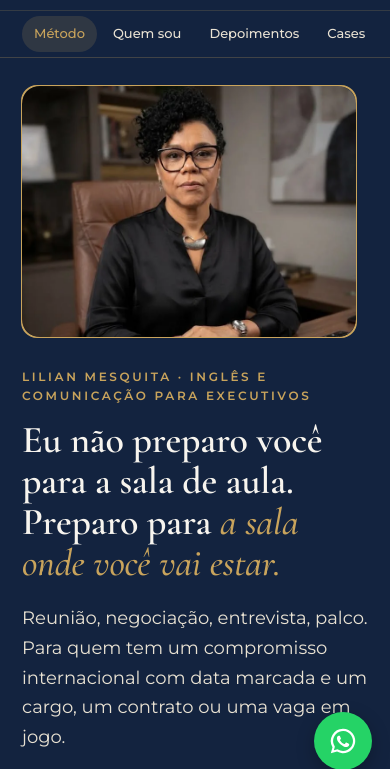
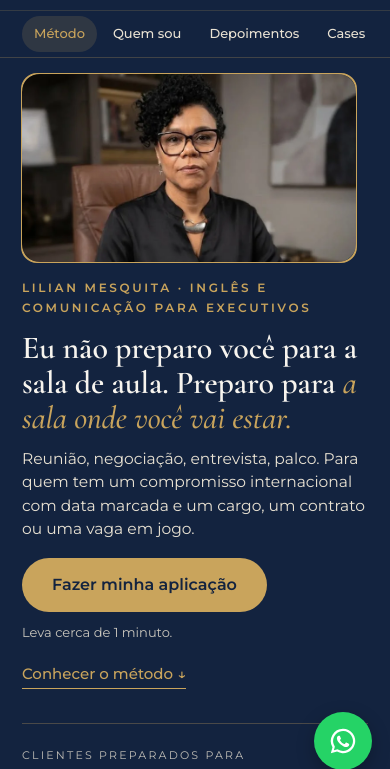
Before and after one commit to LeandroNardiLopes/site-lilian, a plain HTML site: page index.html in a window 390 px wide. Shown: the part 56-825 px from the top of the page. Drawn offline with Linux system fonts and the light colour scheme.

Commit message:
atualizado tamanho hero1

```diff
--- a/assets/css/style.css
+++ b/assets/css/style.css
@@ -73,13 +73,14 @@ header img{height:42px;width:auto}
 main section[id]{scroll-margin-top:118px}
 
 /* 1 hero */
-.hero{padding:28px 0 56px}
-.hero .grid{display:grid;gap:30px}
+.hero{padding:16px 0 56px}
+.hero .grid{display:grid;gap:16px}
 .portrait{position:relative;max-width:420px}
-.portrait img{width:100%;height:auto;aspect-ratio:4/3;object-fit:cover;object-position:50% 24%;border-radius:18px}
+.portrait img{width:100%;height:auto;aspect-ratio:16/9;object-fit:cover;object-position:50% 20%;border-radius:18px}
 .portrait::after{content:"";position:absolute;inset:-1px -1px -1px -1px;border:2px solid var(--gold);border-radius:16px;z-index:-1}
 .portrait{z-index:0;margin-right:12px}
-.hero .sub{font-size:18px;color:var(--cream);margin:20px 0 28px;max-width:560px}
+.hero h1{font-size:clamp(32px,7.5vw,60px)}
+.hero .sub{font-size:15.5px;line-height:1.5;color:var(--cream);margin:12px 0 18px;max-width:560px}
 .proof{margin-top:34px;padding-top:22px;border-top:1px solid rgba(201,164,92,.3)}
 .proof small{display:block;font-size:11px;letter-spacing:.2em;text-transform:uppercase;color:var(--cream);opacity:.8;margin-bottom:8px}
 .proof div{font-family:var(--serif);font-size:23px;color:var(--gold)}
--- a/index.html
+++ b/index.html
@@ -14,7 +14,7 @@
 <link rel="alternate" hreflang="x-default" href="https://inglesindutivo.com.br/">
 <link rel="icon" href="/assets/logo/favicon.png">
 <link rel="apple-touch-icon" href="/assets/logo/icone.png">
-<link rel="stylesheet" href="/assets/css/style.css?v=202611090226">
+<link rel="stylesheet" href="/assets/css/style.css?v=202611172015">
 </head>
 <body>
 
```
